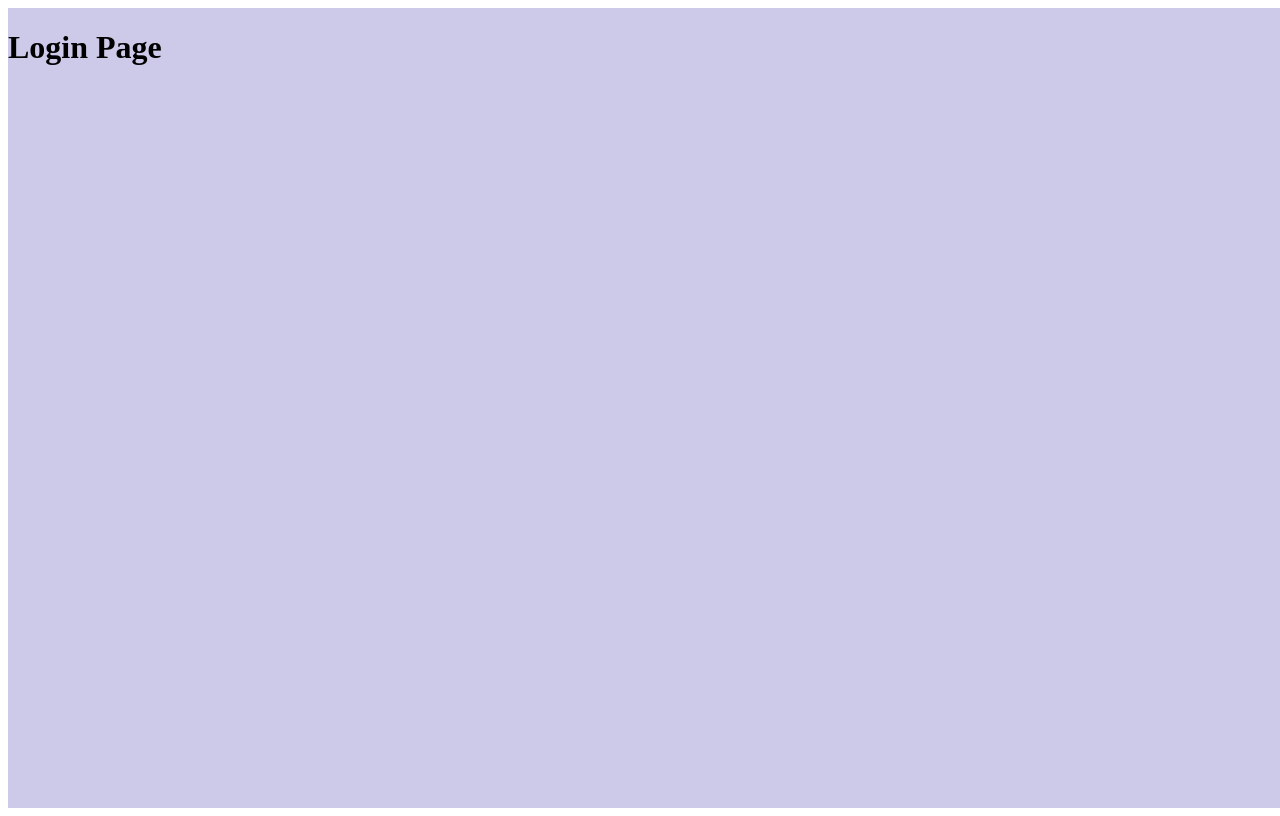
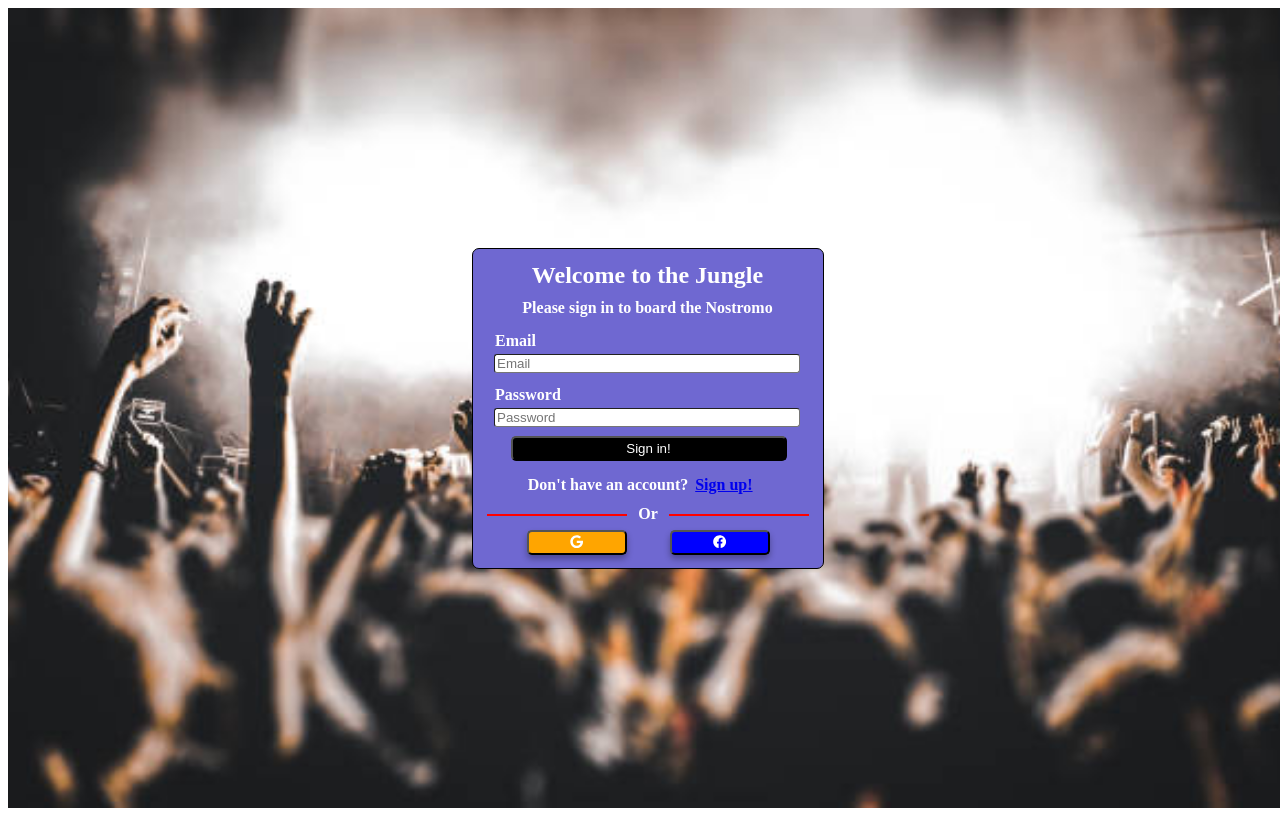
Before and after one commit to gridmaster/dashboard, a React (Create React App) app: page /login in a window 1280 px wide. Built offline with nearby package versions, Linux system fonts and the light colour scheme.

Commit message:
registration & login page input screens saving to state

```diff
--- a/src/assets/css/Register.css
+++ b/src/assets/css/Register.css
@@ -28,13 +28,23 @@
 
 .welcomeDivStyle {
     display: flex;
-    height: 416px;
     width: 350px;
     background-color: #6f68d1;
     color: white;
     border: 1px solid black;
     border-radius: 7px;
     justify-content: left;
+}
+
+.registerDivStyle {
+    display: flex;
+    height: 416px;
+
+}
+
+.loginDivStyle {
+    display: flex;
+    height: 416px;
 }
 
 .register-headers-text {
@@ -47,7 +57,7 @@
 
 .th-header-style {
     font-size: 24px;
-    margin-top: 20px;
+    margin-top: 10px;
     margin-bottom: 30px;
     background-color: #6f68d1;
     color: white;
--- a/src/index.js
+++ b/src/index.js
@@ -1,4 +1,4 @@
-import React,{lazy} from 'react';
+import React,{lazy,Suspense} from 'react';
 import ReactDOM from 'react-dom/client';
 import './assets/css/index.css';
 import reportWebVitals from './reportWebVitals';
@@ -10,7 +10,9 @@ const root = ReactDOM.createRoot(document.getElementById('root'));
 root.render(
   <div className='outerDiv'>
     <BrowserRouter>
-      <App />
+      <Suspense>
+        <App />
+      </Suspense>
     </BrowserRouter>
   </div>
 );
--- a/src/views/auth/Login.jsx
+++ b/src/views/auth/Login.jsx
@@ -1,10 +1,103 @@
-import React from 'react';
+import React, { useState } from 'react';
+import {Link} from 'react-router-dom';
+import { FaGoogle } from "react-icons/fa";
+import { FaFacebook } from "react-icons/fa";
+
+import '../../assets/css/Register.css';
 
 const Login = () => {
+
+    const [state, setState] = useState({
+        email: "",
+        password: ""
+    })
+
+    const inputHandle = (e) => {
+        setState({
+            ...state,
+            [e.target.name] : e.target.value
+        })
+    }
+
+    const submit = (e) =>{
+        e.preventDefault()
+        console.log(state)
+        }
+
     return (
-        <div>
-            <h1>Login Page</h1>
+
+        <div className='outerDivStyle registration-background'>
+            <div >
+
+                <div className='welcomeDivStyle'>
+                    <form onSubmit={submit} className='registration-form'>
+                    <table>
+                        <thead>
+                            <tr className='tr-td'>
+                                <th className='register-headers-text th-header-style' >Welcome to the Jungle</th>
+                            </tr>
+                            <tr className='tr-td'>
+                                <th className='register-headers-text'>Please sign in to board the Nostromo</th>
+                            </tr>
+                        </thead>
+                        <tbody>
+
+                            <tr >
+                                <th className='th-style'>Email</th>
+                            </tr>
+                            <tr >
+                                <th className='tr-td'>
+                                    <input onChange={inputHandle} value={state.email} className='tr-style tr-input-style' type='email' name='email' placeholder='Email' id='email' required />
+                                </th>
+                            </tr>
+
+                            <tr >
+                                <th className='th-style'>Password</th>
+                            </tr>
+                            <tr >
+                                <th className='tr-td'>
+                                    <input onChange={inputHandle} value={state.password} className='tr-style tr-input-style' type='password' name='password' placeholder='Password' id='password' required />
+                                </th>
+                            </tr>
+                        </tbody>
+                        <tfoot>
+                            <tr >
+                                <th>
+                                    <div className='register-button'>
+                                        <button className='tr-button-style'>Sign in!</button>
+                                    </div>
+                                    <div>
+                                        <p className='p-style p-link-style'>Don't have an account?<Link className='p-signin-link' to="/Register">Sign up!</Link></p>
+                                    </div>
+
+                                    <div>
+                                        <div className='styled-line'>
+                                            <hr className='styled-hr'></hr>
+                                            <div>
+                                                <span className='styled-or'>  Or  </span>
+                                            </div>
+                                            <hr className='styled-hr'></hr>
+                                        </div>
+                                    </div>
+                                        <div>
+                                            <div className='div-inline register-alt-button register-button '>
+                                                <button className='googface-button-style button media-button-orange'><FaGoogle /></button>
+                                            </div>
+                                            <div className='div-inline register-alt-button register-button'>
+                                                <button className='googface-button-style button media-button-blue'><FaFacebook /></button>
+                                            </div>
+                                        </div>
+                                </th>
+                            </tr>
+                        </tfoot>
+                    </table>
+                    </form>
+                </div>
+
+            </div>
+
         </div>
+
     );
 };
 
--- a/src/views/auth/Register.jsx
+++ b/src/views/auth/Register.jsx
@@ -1,4 +1,4 @@
-import React from 'react';
+import React, { useState } from 'react';
 import {Link} from 'react-router-dom';
 import { FaGoogle } from "react-icons/fa";
 import { FaFacebook } from "react-icons/fa";
@@ -6,13 +6,32 @@ import { FaFacebook } from "react-icons/fa";
 import '../../assets/css/Register.css';
 
 const Register = () => {
+
+    const [state, setState] = useState({
+        name: "",
+        email: "",
+        password: ""
+    })
+
+    const inputHandle = (e) => {
+        setState({
+            ...state,
+            [e.target.name] : e.target.value
+        })
+    }
+
+    const submit = (e) =>{
+        e.preventDefault()
+        console.log(state)
+        }
+
     return (
 
         <div className='outerDivStyle registration-background'>
             <div >
 
                 <div className='welcomeDivStyle'>
-                    <form className='registration-form'>
+                    <form onSubmit={submit} className='registration-form'>
                     <table>
                         <thead>
                             <tr className='tr-td'>
@@ -28,7 +47,7 @@ const Register = () => {
                             </tr>
                             <tr className='tr-td'>
                                 <td >
-                                <input className='tr-style tr-input-style' type='text' name='name' placeholder='Name' id='name' required />
+                                <input onChange={inputHandle} value={state.name} className='tr-style tr-input-style' type='text' name='name' placeholder='Name' id='name' required />
                                 </td>
                             </tr>
 
@@ -37,7 +56,7 @@ const Register = () => {
                             </tr>
                             <tr >
                                 <th className='tr-td'>
-                                    <input className='tr-style tr-input-style' type='text' name='email' placeholder='Email' id='email' required />
+                                    <input onChange={inputHandle} value={state.email} className='tr-style tr-input-style' type='email' name='email' placeholder='Email' id='email' required />
                                 </th>
                             </tr>
 
@@ -46,7 +65,7 @@ const Register = () => {
                             </tr>
                             <tr >
                                 <th className='tr-td'>
-                                    <input className='tr-style tr-input-style' type='text' name='password' placeholder='Password' id='password' required />
+                                    <input onChange={inputHandle} value={state.password} className='tr-style tr-input-style' type='password' name='password' placeholder='Password' id='password' required />
                                 </th>
                             </tr>
                         </tbody>
```
